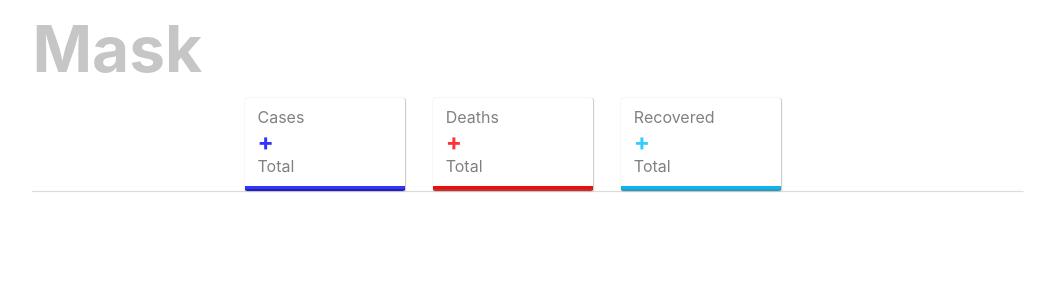
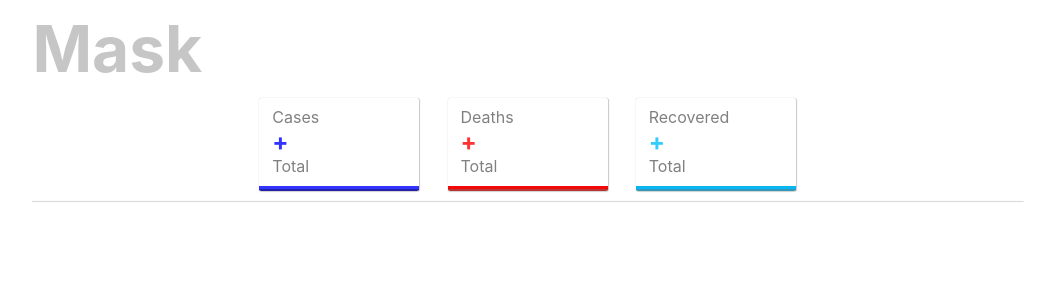
Before and after one commit to DaquanJ/mask, a React (Create React App) app in the folder client/: page / in a window 1280 px wide. Shown: the top 300 px of the page, without its empty margins (82-1137 px from the left). Built offline with nearby package versions, Linux system fonts and the light colour scheme; no server answers.

Commit message:
created cards for live data with box-shadows, bottom border colors, adding colors to daily numbers

```diff
--- a/client/src/styles/liveData.css
+++ b/client/src/styles/liveData.css
@@ -1,7 +1,8 @@
 .cards {
     display: grid;
     grid-template-columns: repeat(3, 20%);
-    margin-left: 20%;
+    justify-content: center;
+    margin-bottom: 1%;
 }
 
 .cards div {
```
